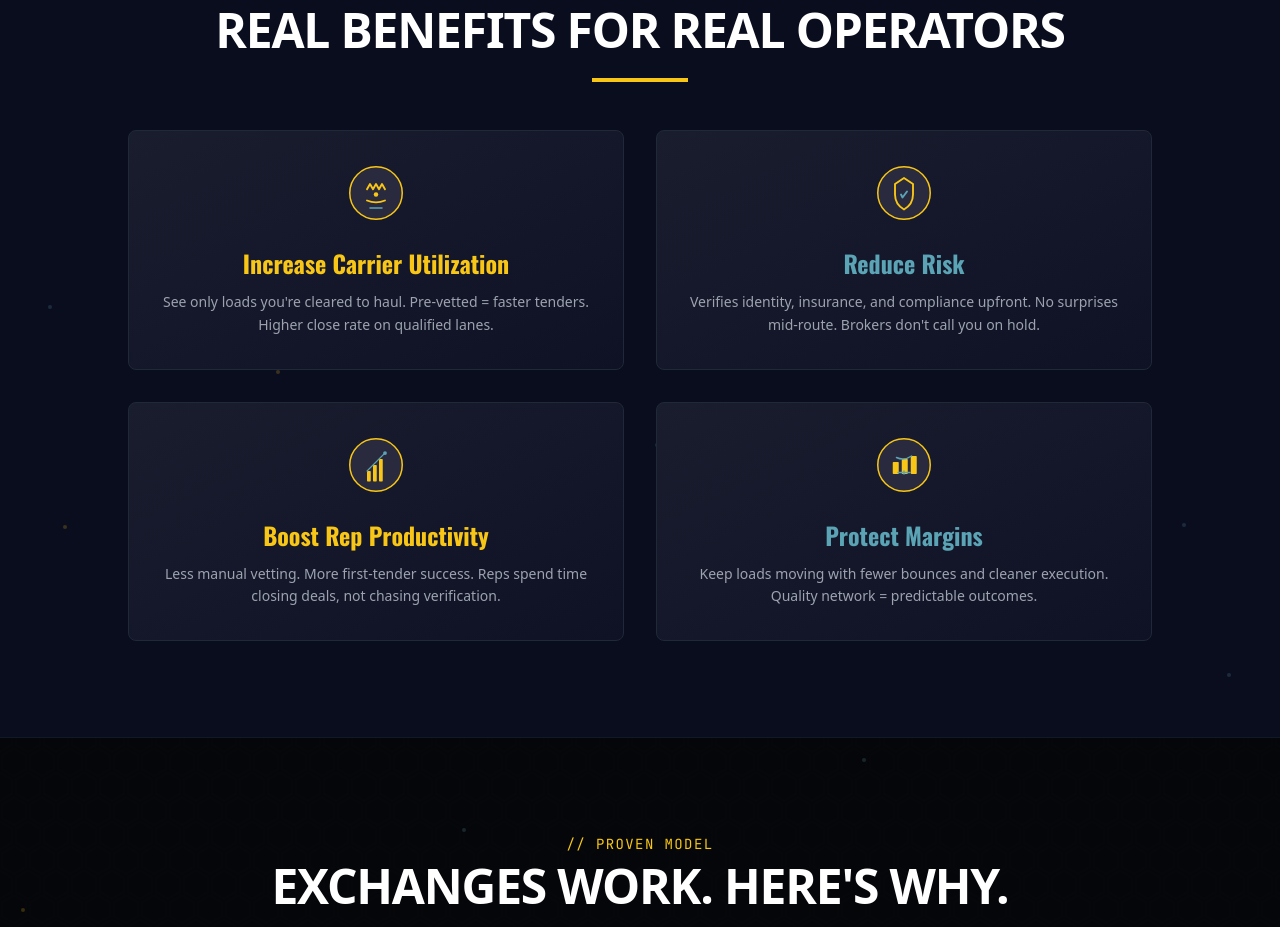
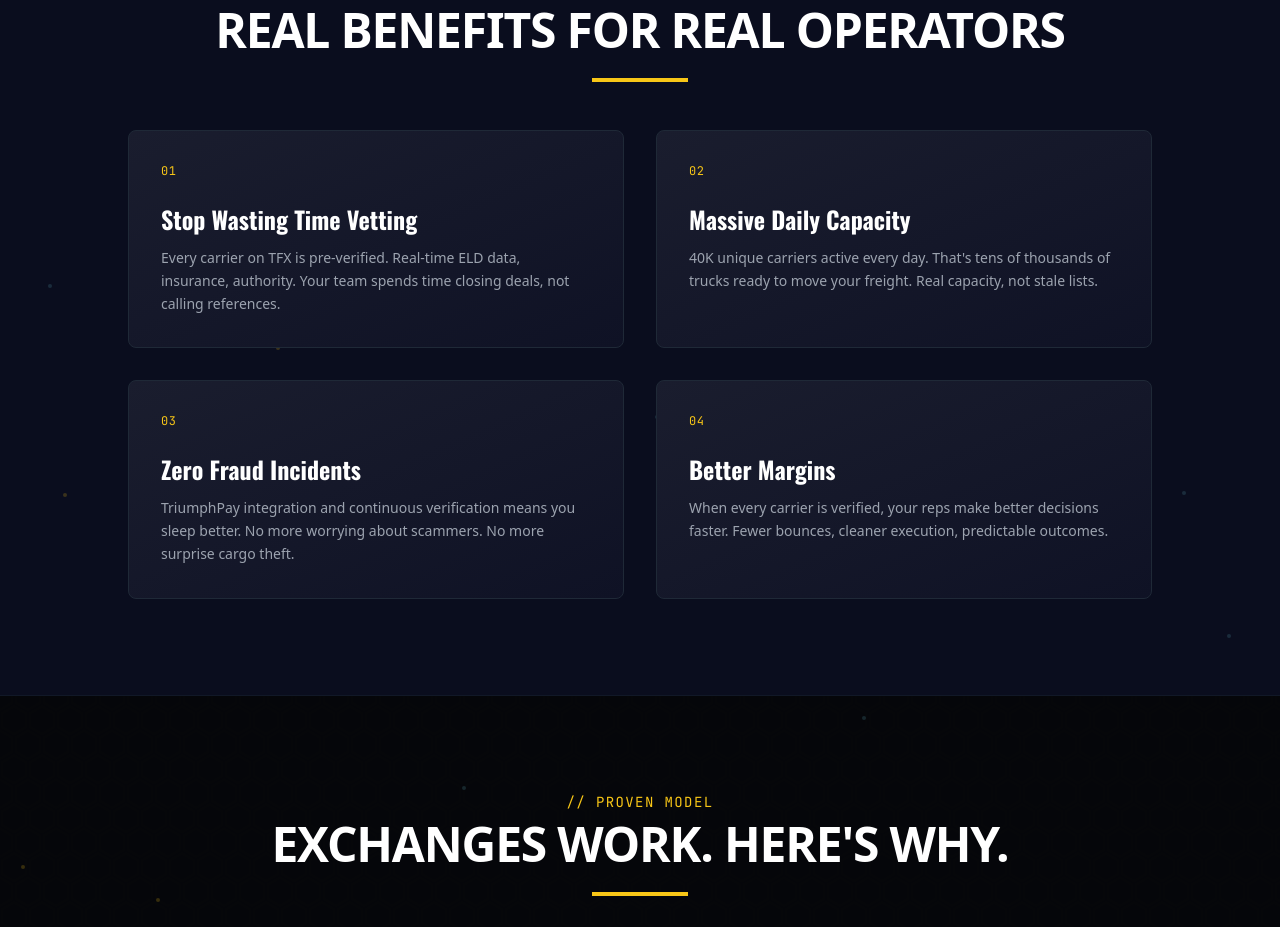
Before and after one commit to caseyglarkin2-png/TFX.Exchange, a React (Vite) app: page / in a window 1280 px wide. Shown: the part 2360-3287 px from the top of the page. Built offline with nearby package versions, Linux system fonts and the light colour scheme.

Commit message:
Remove decorative icons from benefits section, use minimal numbered indicators

```diff
--- a/src/App.jsx
+++ b/src/App.jsx
@@ -1518,40 +1518,40 @@ export default function TFXApp() {
           />
 
           <div className="grid grid-cols-1 sm:grid-cols-2 gap-6 sm:gap-8 max-w-5xl mx-auto">
-            {/* Benefit 1: Carrier Utilization */}
+            {/* Benefit 1: Stop Wasting Time Vetting */}
             <div className="bg-gradient-to-br from-[#1a1d2e] to-[#0f1225] border border-gray-800 hover:border-[#F8C617] transition-all p-6 sm:p-8 rounded-lg group">
-              <div className="flex justify-center mb-4 sm:mb-6">
-                <BenefitCarrierUtil size={60} />
-              </div>
-              <h3 className="text-xl sm:text-2xl font-bold text-[#F8C617] text-center mb-3">Increase Carrier Utilization</h3>
-              <p className="text-gray-400 text-center text-sm leading-relaxed">See only loads you're cleared to haul. Pre-vetted = faster tenders. Higher close rate on qualified lanes.</p>
-            </div>
-
-            {/* Benefit 2: Reduce Risk */}
-            <div className="bg-gradient-to-br from-[#1a1d2e] to-[#0f1225] border border-gray-800 hover:border-[#5BA4B5] transition-all p-6 sm:p-8 rounded-lg group">
-              <div className="flex justify-center mb-4 sm:mb-6">
-                <BenefitReduceRisk size={60} />
-              </div>
-              <h3 className="text-xl sm:text-2xl font-bold text-[#5BA4B5] text-center mb-3">Reduce Risk</h3>
-              <p className="text-gray-400 text-center text-sm leading-relaxed">Verifies identity, insurance, and compliance upfront. No surprises mid-route. Brokers don't call you on hold.</p>
-            </div>
-
-            {/* Benefit 3: Boost Productivity */}
+              <div className="mb-4 sm:mb-6">
+                <div className="text-[#F8C617] font-mono text-xs tracking-wider uppercase mb-2">01</div>
+              </div>
+              <h3 className="text-xl sm:text-2xl font-bold text-white mb-3">Stop Wasting Time Vetting</h3>
+              <p className="text-gray-400 text-sm leading-relaxed">Every carrier on TFX is pre-verified. Real-time ELD data, insurance, authority. Your team spends time closing deals, not calling references.</p>
+            </div>
+
+            {/* Benefit 2: Massive Daily Capacity */}
             <div className="bg-gradient-to-br from-[#1a1d2e] to-[#0f1225] border border-gray-800 hover:border-[#F8C617] transition-all p-6 sm:p-8 rounded-lg group">
-              <div className="flex justify-center mb-4 sm:mb-6">
-                <BenefitProductivity size={60} />
-              </div>
-              <h3 className="text-xl sm:text-2xl font-bold text-[#F8C617] text-center mb-3">Boost Rep Productivity</h3>
-              <p className="text-gray-400 text-center text-sm leading-relaxed">Less manual vetting. More first-tender success. Reps spend time closing deals, not chasing verification.</p>
-            </div>
-
-            {/* Benefit 4: Protect Margins */}
-            <div className="bg-gradient-to-br from-[#1a1d2e] to-[#0f1225] border border-gray-800 hover:border-[#5BA4B5] transition-all p-6 sm:p-8 rounded-lg group">
-              <div className="flex justify-center mb-4 sm:mb-6">
-                <BenefitMargins size={60} />
-              </div>
-              <h3 className="text-xl sm:text-2xl font-bold text-[#5BA4B5] text-center mb-3">Protect Margins</h3>
-              <p className="text-gray-400 text-center text-sm leading-relaxed">Keep loads moving with fewer bounces and cleaner execution. Quality network = predictable outcomes.</p>
+              <div className="mb-4 sm:mb-6">
+                <div className="text-[#F8C617] font-mono text-xs tracking-wider uppercase mb-2">02</div>
+              </div>
+              <h3 className="text-xl sm:text-2xl font-bold text-white mb-3">Massive Daily Capacity</h3>
+              <p className="text-gray-400 text-sm leading-relaxed">40K unique carriers active every day. That's tens of thousands of trucks ready to move your freight. Real capacity, not stale lists.</p>
+            </div>
+
+            {/* Benefit 3: Zero Fraud Incidents */}
+            <div className="bg-gradient-to-br from-[#1a1d2e] to-[#0f1225] border border-gray-800 hover:border-[#F8C617] transition-all p-6 sm:p-8 rounded-lg group">
+              <div className="mb-4 sm:mb-6">
+                <div className="text-[#F8C617] font-mono text-xs tracking-wider uppercase mb-2">03</div>
+              </div>
+              <h3 className="text-xl sm:text-2xl font-bold text-white mb-3">Zero Fraud Incidents</h3>
+              <p className="text-gray-400 text-sm leading-relaxed">TriumphPay integration and continuous verification means you sleep better. No more worrying about scammers. No more surprise cargo theft.</p>
+            </div>
+
+            {/* Benefit 4: Better Margins */}
+            <div className="bg-gradient-to-br from-[#1a1d2e] to-[#0f1225] border border-gray-800 hover:border-[#F8C617] transition-all p-6 sm:p-8 rounded-lg group">
+              <div className="mb-4 sm:mb-6">
+                <div className="text-[#F8C617] font-mono text-xs tracking-wider uppercase mb-2">04</div>
+              </div>
+              <h3 className="text-xl sm:text-2xl font-bold text-white mb-3">Better Margins</h3>
+              <p className="text-gray-400 text-sm leading-relaxed">When every carrier is verified, your reps make better decisions faster. Fewer bounces, cleaner execution, predictable outcomes.</p>
             </div>
           </div>
         </div>
```
